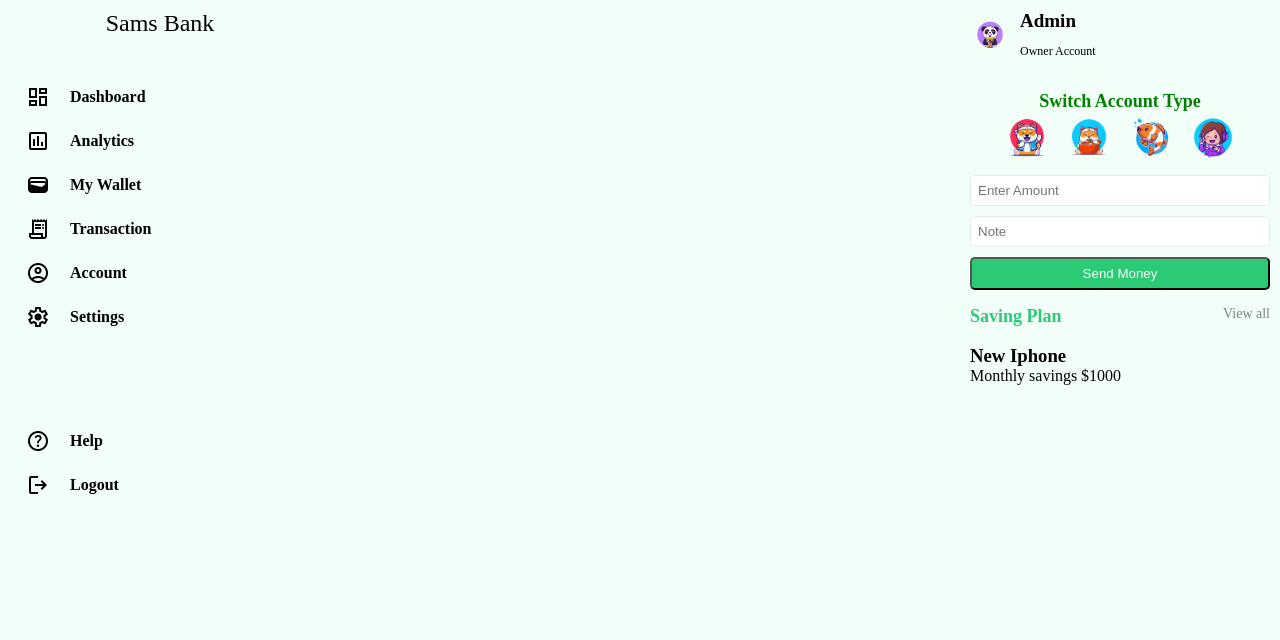
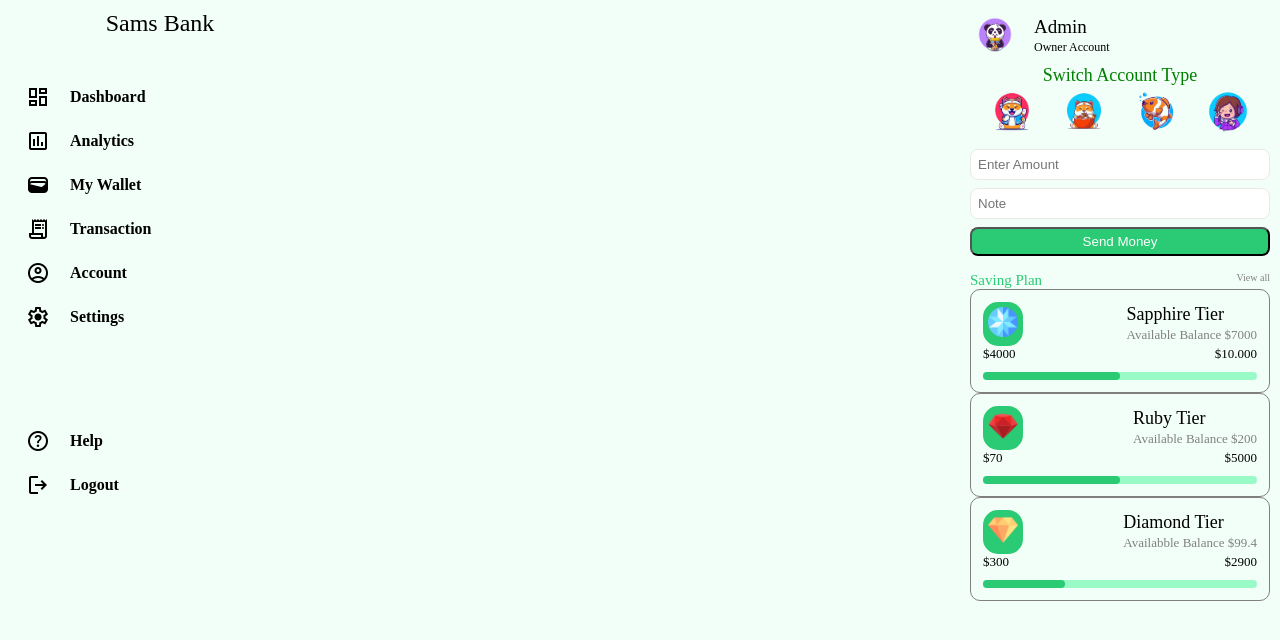
Before and after one commit to atech814/volix-dashboard, a plain HTML site: page index.html in a window 1280 px wide. Drawn offline with nearby package versions, Linux system fonts and the light colour scheme.

Commit message:
volix-sect

```diff
--- a/index.css
+++ b/index.css
@@ -59,20 +59,20 @@ main{
 .right-side-bar-top{
     display: flex;
     align-items: center;
-    gap: 10px;
+    gap: 14px;
 }
 .right-side-bar-top img{
-    width: 40px;
-    height: 40px;
+    width: 50px;
+    height: 50px;
 }
 .right-side-bar-top-text{
     display: flex;
     flex-direction: column;
-    gap: 12px;
+    gap: 2px;
 }
 .right-side-bar-top-text h1{
     font-size: 19px;
-    font-weight: 700;
+    font-weight: 300;
     font-family: 'Times New Roman', Times, serif;
 }
 .right-side-bar-top-text small{
@@ -81,13 +81,13 @@ main{
 }
 
 .right-side-bar-second{
-    margin-top: 2rem;
+    margin-top: 0.3rem;
     align-items: center;
     gap: 12px;
 }
 .right-side-bar-second h2{
     font-size: 18px;
-    font-weight: 700;
+    font-weight: 400;
     color: green;
     text-align: center;
 }
@@ -96,7 +96,7 @@ main{
     display: flex;
     justify-content: center;
     align-items: center;
-    gap: 12px;
+    gap: 22px;
 }
 .four-avatar img{
     width: 50px;
@@ -106,41 +106,131 @@ main{
     display: flex;
     flex-direction: column;
     align-items: center;
-    gap: 10px;
+    gap: 8px;
     margin-top: 0.8rem;
 }
 .right-side-bar-second-form form input{
     width: 100%;
     border: 1px solid #e9e9e9;
-    border-radius: 5px;
+    border-radius: 8px;
     padding: 7px;
 }
+
+
 .right-side-bar-second-form form button{
     width: 100%;
-    border-radius: 5px;
-    padding: 7px;
+    border-radius: 8px;
+    padding: 5px;
     background-color: #2bca74;
     color: white;
 }
+.right-side-bar-second-form form button:hover{
+    background-color: black;
+    color: white;
+}
+
 .right-side-bar-second-bottom-header{
     display: flex;
     align-items: start;
     justify-content: space-between;
 }
 
+
 .right-side-bar-second-bottom{
     margin-top: 1rem;
 }
+
+
 .right-side-bar-second-bottom-header h2{
     color: #2bca74;
-    font-size: 18px;
-    font-weight: 600;
+    font-size: 15px;
+    font-weight: 400;
 }
+
+
 .right-side-bar-second-bottom-header span{
     color: gray;
-    font-size: 14px;
+    font-size: 10px;
+    font-weight: 200;
+}
+
+
+.right-sidebar-card{
+    border: 1px solid grey;
+    padding: 12px;
+    border-radius: 10px;
+}
+
+
+.right-sidebar-card-top{
+    display: flex;
+    align-items: center;
+    justify-content: space-between;
+}
+
+
+.right-sidebar-card-top img{
+    width: 30px;
+    height: 30px;
+}
+
+
+.right-sidebar-card-top-img{
+     background-color: #2bca74;
+     padding: 5px;
+     border-radius: 15px;
+}
+.right-side-bar-top-text{
+    display: flex;
+    align-items: start;
+}
+
+.right-side-bar-top-text h3{
+color: black;
+font-size: 18px;
+font-weight: 400;
+}
+
+
+.right-side-bar-top-text span{
+    color: gray;
+    font-size: small;
+    font-weight: 400;
+}
+.right-sidebar-card-bottom{
+    display: flex;
+    flex-direction: column;
+    gap: 10px;
+}
+.right-sidebar-card-bottom-text{
+    display: flex;
+    align-items: center;
+    justify-content: space-between;
+}
+.right-sidebar-card-bottom-text h4{
+    font-size: small;
     font-weight: 300;
 }
-.right-sidebar-card{
+.right-sidebar-card-bottom-text span{
+    font-size: small;
+    font-weight: 300;
+}
+.progress-bar{
+    width: 100%;
+    height: 8px;
+    background-color: #9afac7;
+    border-radius: 10px;
+}
+.bar{
+    width: 50%;
+    background-color: #2bca74;
+    height: 100%;
+    border-radius: 10px;
+}
 
+.bar2{
+    width: 30%;
+    background-color: #2bca74;
+    height: 100%;
+    border-radius: 10px;
 }
--- a/index.html
+++ b/index.html
@@ -117,14 +117,60 @@
 
 
                     <div class="right-sidebar-card">
-                        <div>
-                            <img src="" alt="">
-                            <div>
-                                <h3>New Iphone</h3>
-                                <span>Monthly savings $1000</span>
+                        <div class="right-sidebar-card-top">
+                           <div class="right-sidebar-card-top-img">
+                            <img src="/sapphire.png" alt="">
+                           </div>
+                            <div class="right-side-bar-top-text">
+                                <h3>Sapphire Tier</h3>
+                                <span>Available Balance $7000</span>
                             </div>
                         </div>
+                          <div class="right-sidebar-card-bottom">
+                                <div class="right-sidebar-card-bottom-text"><h4>$4000</h4><span>$10.000</span></div>
+                                <div class="progress-bar">
+                                    <div class="bar">
+                                    </div>
+                                </div>
+                            </div>
                     </div>
+                    <div class="right-sidebar-card">
+                        <div class="right-sidebar-card-top">
+                           <div class="right-sidebar-card-top-img">
+                            <img src="/ruby.png" alt="">
+                           </div>
+                            <div class="right-side-bar-top-text">
+                                <h3>Ruby Tier</h3>
+                                <span>Available Balance $200</span>
+                            </div>
+                        </div>
+                          <div class="right-sidebar-card-bottom">
+                                <div class="right-sidebar-card-bottom-text"><h4>$70</h4><span>$5000</span></div>
+                                <div class="progress-bar">
+                                    <div class="bar">
+                                    </div>
+                                </div>
+                            </div>
+                    </div>
+                    <div class="right-sidebar-card">
+                        <div class="right-sidebar-card-top">
+                           <div class="right-sidebar-card-top-img">
+                            <img src="/diamond.png" alt="">
+                           </div>
+                            <div class="right-side-bar-top-text">
+                                <h3>Diamond Tier</h3>
+                                <span>Availabble Balance $99.4</span>
+                            </div>
+                        </div>
+                          <div class="right-sidebar-card-bottom">
+                                <div class="right-sidebar-card-bottom-text"><h4>$300</h4><span>$2900</span></div>
+                                <div class="progress-bar">
+                                    <div class="bar2">
+                                    </div>
+                                </div>
+                            </div>
+                    </div>
+
 
                 </div>
 
```
Also changed, not shown: apple.png (added), crystal.png (added), diamond.png (added), ruby.png (added), sapphire.png (added).
